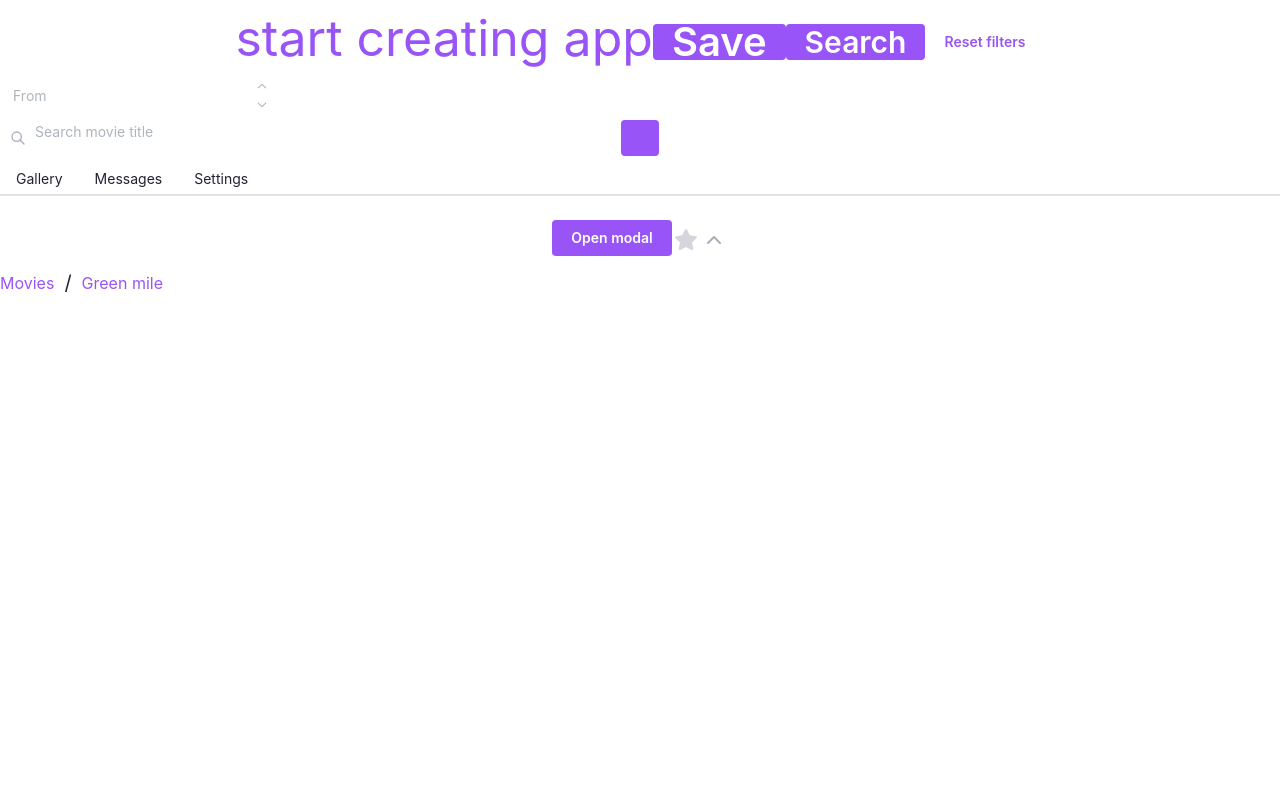
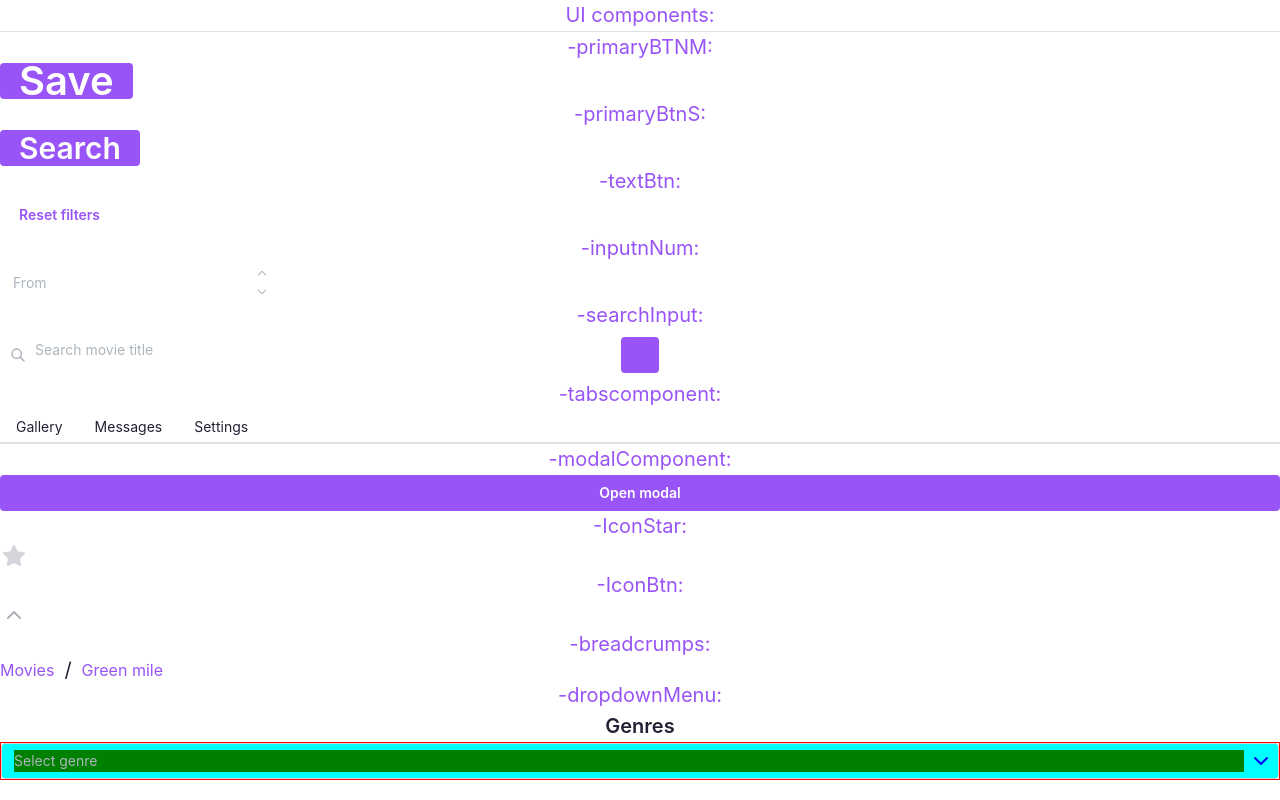
Before and after one commit to AngelinaStalnaya/Movie-search-App, a React (Create React App) app: page / in a window 1280 px wide. Built offline with nearby package versions, Linux system fonts and the light colour scheme.

Commit message:
ui dropdown added

```diff
--- a/src/App.js
+++ b/src/App.js
@@ -1,5 +1,5 @@
 import classes from "./App.module.css";
-import { MantineProvider } from "@mantine/core";
+import { Divider, MantineProvider } from "@mantine/core";
 import theme from "./theme.js";
 import PrimaryBtnM from "./components/buttons/PrimaryBtnM.jsx";
 import PrimaryBtnS from "./components/buttons/PrimaryBtnS.jsx";
@@ -14,7 +14,7 @@ import IconStar from "./components/Icons/IconStar.jsx";
 import IconBtn from './components/buttons/IconBtn.jsx';
 import { IconChevronUp } from '@tabler/icons-react';
 import BreadcrumbsComponent from "./components/Breadcrumbs/Breadcrumbs.jsx";
-
+import DropdownFilter from './components/Dropdown/Dropdown.jsx';
 
 const App = () => {
   useFavicon(favicon)
@@ -22,17 +22,20 @@ const App = () => {
   return (
     <MantineProvider theme={theme}>
       <div className={classes.App}>
-        start creating app
-        <PrimaryBtnM>Save</PrimaryBtnM>
-        <PrimaryBtnS>Search</PrimaryBtnS>
-        <TextBtn >Reset filters</TextBtn>
-        <InputNum placeholder='From'/>
-        <SearchInput placeholder='Search movie title'/>
-        <TabsComponent />
-        <ModalComponent modalTitle='Modal rating' title='Coco' />
-        <IconStar />
-        <IconBtn actionFunc={console.log('chevron up pressed')}><IconChevronUp/></IconBtn>
-        <BreadcrumbsComponent></BreadcrumbsComponent>
+        UI components:
+        <Divider/>
+        -primaryBTNM: <PrimaryBtnM>Save</PrimaryBtnM>
+        -primaryBtnS: <PrimaryBtnS>Search</PrimaryBtnS>
+        -textBtn: <TextBtn >Reset filters</TextBtn>
+        -inputnNum: <InputNum placeholder='From'/>
+        -searchInput: <SearchInput placeholder='Search movie title'/>
+        -tabscomponent: <TabsComponent />
+        -modalComponent: <ModalComponent modalTitle='Modal rating' title='Coco' />
+        -IconStar: <IconStar />
+        -IconBtn: <IconBtn actionFunc={console.log('chevron up pressed')}><IconChevronUp/></IconBtn>
+        -breadcrumps: <BreadcrumbsComponent />
+        -dropdownMenu: <DropdownFilter  placeholder='Select genre' label='Genres' selectName='Genres filter'/>
+
 
 
 
--- a/src/App.module.css
+++ b/src/App.module.css
@@ -1,6 +1,9 @@
 .App {
   text-align: center;
   color: var(--mantine-color-purple_500-0);
-  font-size: 50px;
+  font-size: 20px;
   font-family: var(--mantine-font-family);
+  display: flex;
+  flex-direction: column;
+  justify-content: flex-start;
 }
--- /dev/null
+++ b/src/components/Dropdown/Dropdown.jsx
@@ -0,0 +1,42 @@
+import classes from "./Dropdown.module.css";
+import { MultiSelect } from "@mantine/core";
+import { IconChevronDown, IconChevronUp } from "@tabler/icons-react";
+import {useDisclosure} from '@mantine/hooks';
+
+const DropdownFilter = ({ label, placeholder, selectName }) => {
+  // const icon = <IconChevronDown className={classes.dropdownIcon} />;
+  const [dropdownOpened, {toggle}] = useDisclosure();
+
+  return (
+    <MultiSelect
+      label={label}
+      placeholder={placeholder}
+      data={[
+        {value: 'drama' , label: 'Drama'},
+        {value: 'comedy', label: 'Comedy'},
+        {value: 'animation', label: 'Animation'},
+        {value: 'thriller', label: 'Thriller'},
+        {value: 'fantasy', label: 'Fantasy'}
+      ]}
+      classNames={{
+        root: classes.dropdownRoot,
+        label: classes.dropdownLabel,
+        wrapper: classes.dropdownInputRoot,
+        input: classes.dropdownInput,
+        options: classes.dropdownOptions,
+        option: classes.dropdownOption,
+        pillsList: classes.dropdownPillsList,
+        pill: classes.dropdownPill,
+
+      }}
+      rightSection={dropdownOpened ? <IconChevronUp className={classes.dropdownIcon} /> : <IconChevronDown className={classes.dropdownIcon}/>}
+      aria-label={selectName}
+      dropdownOpened={dropdownOpened}
+      withCheckIcon={false}
+      comboboxProps={{ position: 'bottom', middlewares: { flip: false, shift: false } }}
+      onClick={toggle}
+      />
+  );
+};
+
+export default DropdownFilter;
--- /dev/null
+++ b/src/components/Dropdown/Dropdown.module.css
@@ -0,0 +1,49 @@
+.dropdownRoot {
+    background-color: transparent;
+}
+.dropdownLabel {
+    font-size: 20px;
+    color: var(--mantine-color-my_black-1);
+    font-weight: 600;
+}
+
+.dropdownInputRoot {
+    border: 1px solid red;
+}
+
+
+.dropdownInput {
+    background-color: aqua;
+}
+
+.dropdownIcon {
+    color: blue;
+}
+
+
+.dropdownOptions {
+    border: none;
+}
+
+
+.dropdownOption {
+    font-size: 20px;
+    color: var(--mantine-color-my_black-1);
+    background-color: var(--mantine-color-my_white-1);
+    transition: background-color 0.3s ease-in-out, color 0.3s ease-in-out;
+}
+
+.dropdownOption:hover {
+    background-color: var(--mantine-color-purple_500-1);
+    color: var(--mantine-color-my_white-1);
+}
+
+
+.dropdownPillsList {
+    background-color: green;
+}
+
+
+.dropdownPill {
+    background-color: transparent;
+}
--- a/src/components/buttons/Buttons.module.css
+++ b/src/components/buttons/Buttons.module.css
@@ -3,6 +3,7 @@
     color: var(--mantine-color-my_white-1);
     font-size: 40px;
     transition: background-color 0.3s ease-in-out;
+    width: fit-content;
 }
 
 .primaryBtnM:hover, .primaryBtnS:hover {
@@ -19,6 +20,7 @@
     color: var(--mantine-color-my_white-1);
     font-size: 30px;
     transition: background-color 0.3s ease-in-out;
+    width: fit-content;
 }
 
 
@@ -26,6 +28,7 @@
     background-color: transparent;
     color: var(--mantine-color-purple_500-1);
     transition: color 0.3s ease-in-out;
+    width: fit-content;
 }
 
 .textBtn:hover {
```
